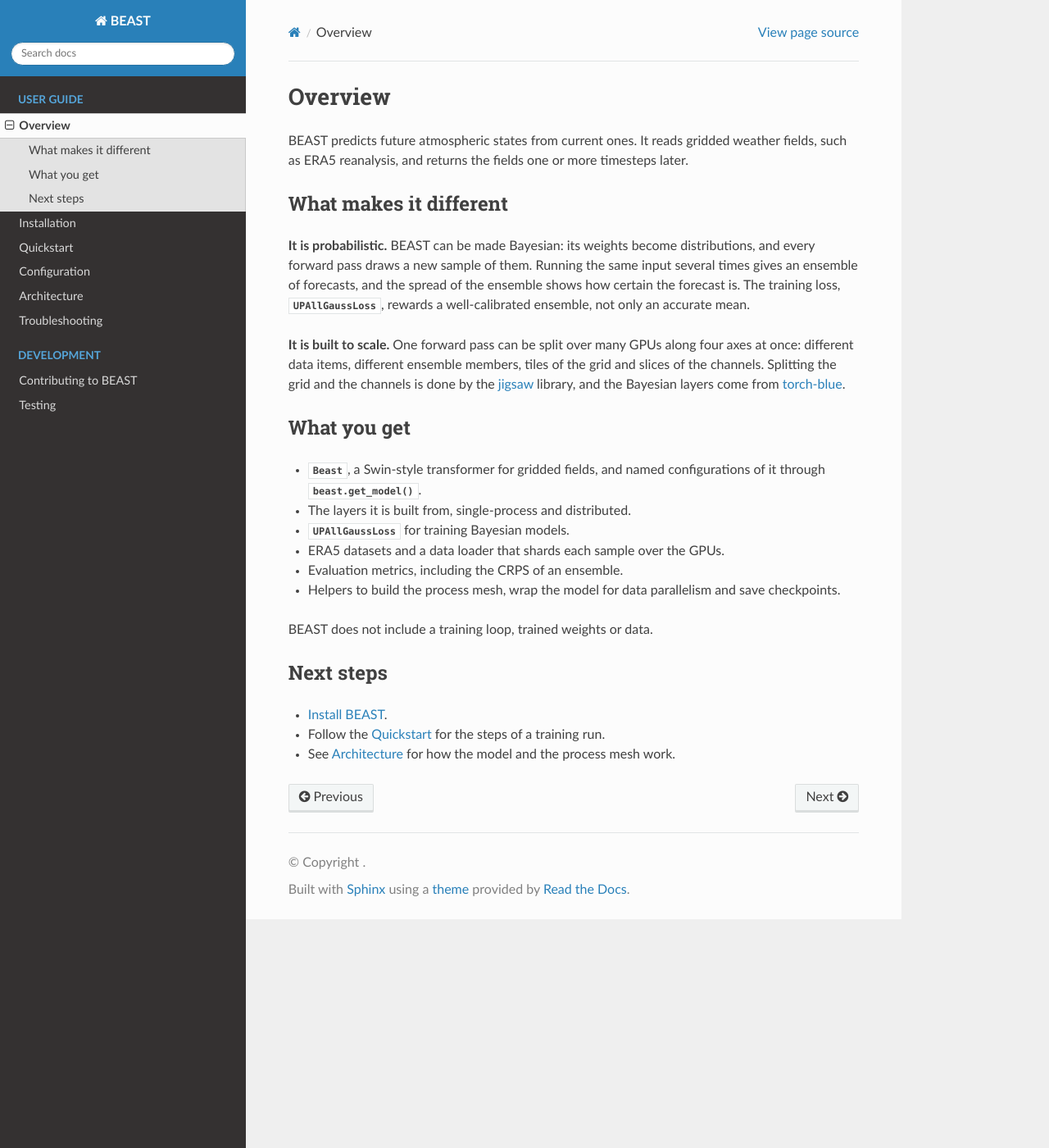
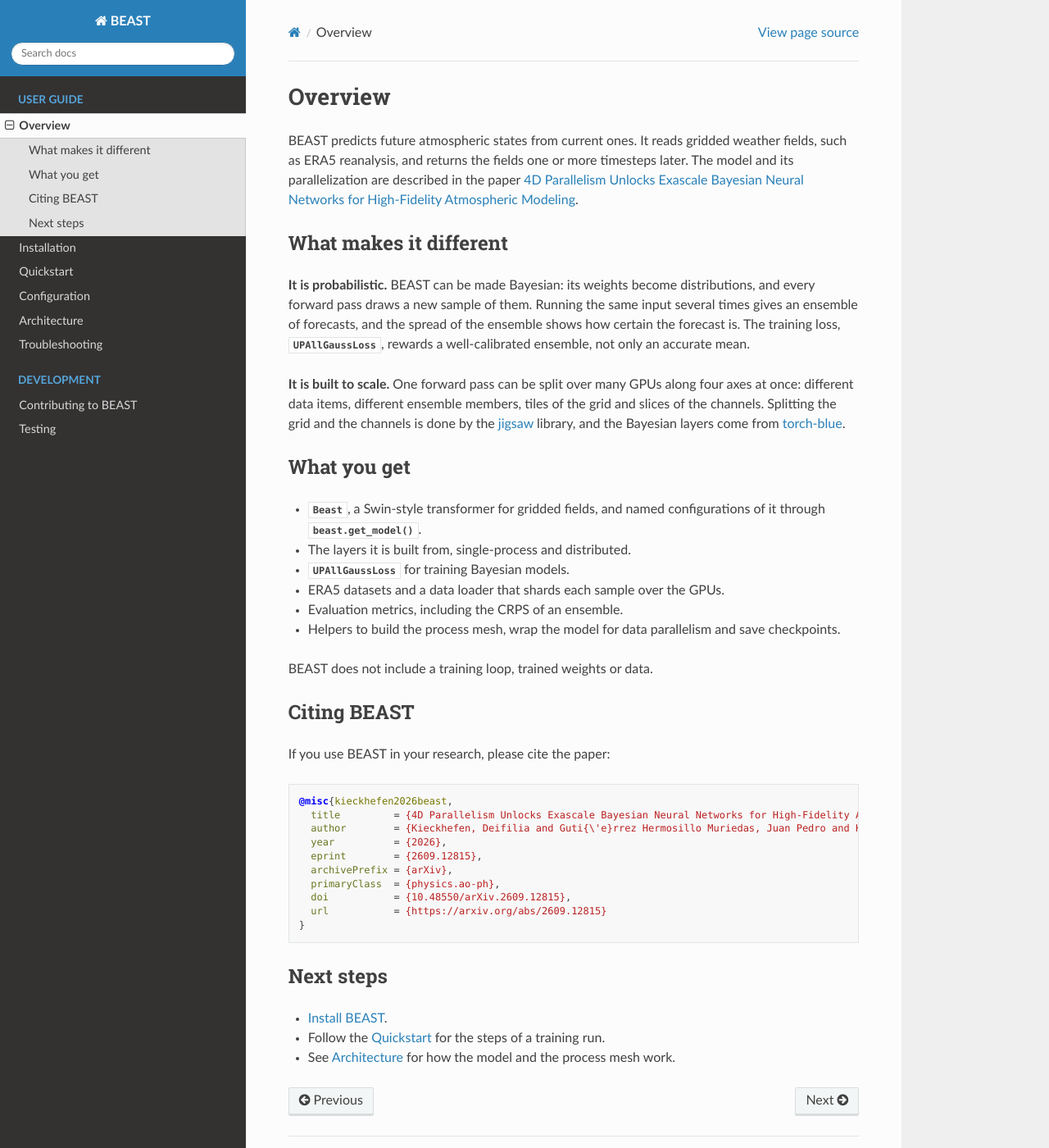
Before and after one commit to RAI-SCC/beast, a Sphinx documentation site: the page built from docs/overview.md, in a window 1280 px wide and 1400 px high. Shown: the whole window at 82% size. Built offline with Sphinx 7.4.7 and the Read the Docs theme 3.1.0, drawn with Linux system fonts in a browser that asks for light colours; pages that are not in the unit, such as notebooks, are missing from menus.

Commit message:
docs: align authors, license and funding with the BEAST paper
Take the authors, affiliations, funding and compute acknowledgments from
the paper (arXiv:2609.12815).

- CITATION.cff: list the paper's authors in its order with their
  affiliations, use its keywords, and cite the paper as preferred-citation.
- LICENSE: name the institutions of the paper's authors as copyright
  holders.
- README: link the paper, add the funding and compute acknowledgments, and
  give a BibTeX entry for the paper. The docs overview links and cites it
  as well.
- pyproject.toml: declare the MIT license and the authors.

````diff
--- a/docs/overview.md
+++ b/docs/overview.md
@@ -2,7 +2,8 @@
 
 BEAST predicts future atmospheric states from current ones. It reads gridded
 weather fields, such as ERA5 reanalysis, and returns the fields one or more
-timesteps later.
+timesteps later. The model and its parallelization are described in the paper
+[4D Parallelism Unlocks Exascale Bayesian Neural Networks for High-Fidelity Atmospheric Modeling](https://arxiv.org/abs/2609.12815).
 
 ## What makes it different
 
@@ -32,6 +33,23 @@
 
 BEAST does not include a training loop, trained weights or data.
 
+## Citing BEAST
+
+If you use BEAST in your research, please cite the paper:
+
+```bibtex
+@misc{kieckhefen2026beast,
+  title         = {4D Parallelism Unlocks Exascale Bayesian Neural Networks for High-Fidelity Atmospheric Modeling},
+  author        = {Kieckhefen, Deifilia and Guti{\'e}rrez Hermosillo Muriedas, Juan Pedro and Heyen, Lars Helge and Bode, Mathis and Hakulinen, Iida and Herten, Andreas and John, Chelsea Maria and Kurth, Thorsten and Moisala, Anni and {\"O}zdemir, Asena Karolin and Phipps, Kaleb and Taubert, Oskar and Weyrauch, Arvid and G{\"o}tz, Markus and Debus, Charlotte},
+  year          = {2026},
+  eprint        = {2609.12815},
+  archivePrefix = {arXiv},
+  primaryClass  = {physics.ao-ph},
+  doi           = {10.48550/arXiv.2609.12815},
+  url           = {https://arxiv.org/abs/2609.12815}
+}
+```
+
 ## Next steps
 
 - [Install BEAST](installation.md).
````
Also changed, not shown: README.md (+40 -10 lines), pyproject.toml (+19 -0 lines), 2 other files.
